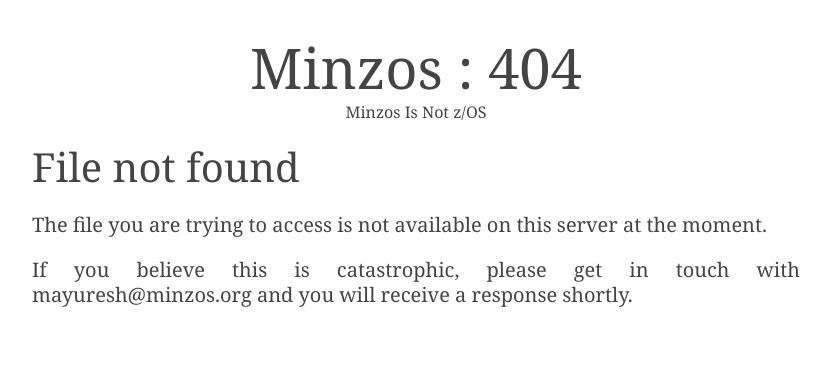
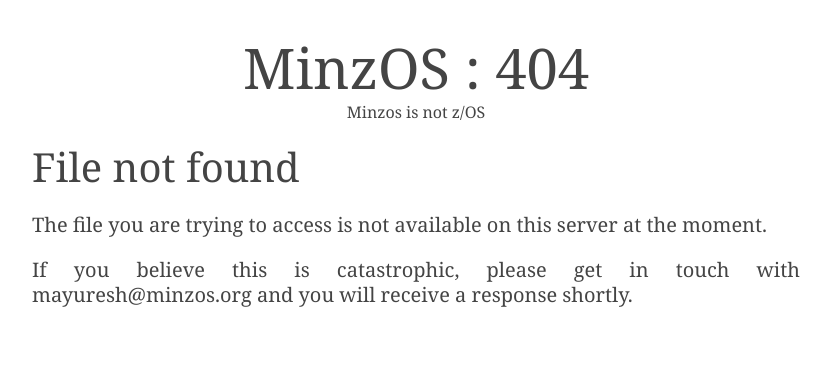
Before and after one commit to minzos/minzos.github.io, a plain HTML site: page 404.html in a window 1280 px wide. Shown: the whole page, without its empty margins (224-1055 px from the left). Drawn offline with Linux system fonts and the light colour scheme; a web font is replaced by a local one.

Commit message:
Update 404.html

```diff
--- a/404.html
+++ b/404.html
@@ -4,7 +4,7 @@
 <html lang="en">
   <head>
 		<meta charset="UTF-8">
-		<title>Minzos : 404</title>
+		<title>MinzOS : 404</title>
 		<meta name="description" content="GNU/Linux with z/OS like characteristics" />
 		<meta name="keywords" content="mainframe zos gnu linux cobol" />
 		<link href='http://fonts.googleapis.com/css?family=Gentium+Book+Basic' rel='stylesheet' type='text/css'>
@@ -86,8 +86,8 @@
 	</head>
 	<body>
 		<header>
-			<h1>Minzos : 404</h1>
-			<p class="small">Minzos Is Not z/OS</p>
+			<h1>MinzOS : 404</h1>
+			<p class="small">Minzos is not z/OS</p>
 		</header>
 
 		<div class="content wrap">
```
